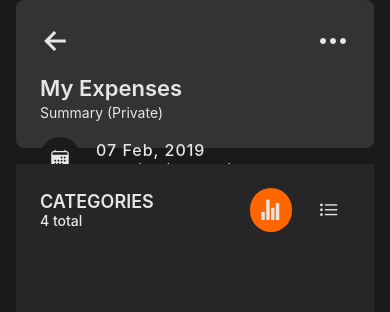
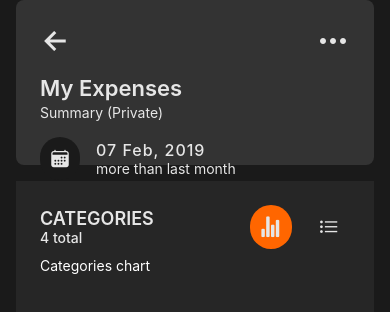
Before and after one commit to Lambertn33/my_expenses, a React Native app: screen / in a window 390 px wide. Shown: the top 312 px of the page. Built offline with nearby package versions, Linux system fonts and the light colour scheme.

Commit message:
categories switch mode

```diff
--- a/components/categories/Chart.js
+++ b/components/categories/Chart.js
@@ -0,0 +1,17 @@
+import { View, Text, StyleSheet } from "react-native";
+
+const CategoriesChart = () => {
+  return (
+    <View>
+      <Text style={styles.title}>Categories chart</Text>
+    </View>
+  );
+};
+
+const styles = StyleSheet.create({
+  title: {
+    color: "white",
+  },
+});
+
+export default CategoriesChart;
--- a/components/categories/List.js
+++ b/components/categories/List.js
@@ -0,0 +1,17 @@
+import { View, Text, StyleSheet } from "react-native";
+
+const CategoriesList = () => {
+  return (
+    <View>
+      <Text style={styles.title}>Categories List</Text>
+    </View>
+  );
+};
+
+const styles = StyleSheet.create({
+  title: {
+    color: "white",
+  },
+});
+
+export default CategoriesList;
--- a/screens/Categories.js
+++ b/screens/Categories.js
@@ -4,6 +4,8 @@
 import CategoriesHeader from "../components/categories/Header";
 import { Colors } from "../constants/colors";
 import { categoriesMode } from "../constants/categoriesMode";
+import CategoriesChart from "../components/categories/Chart";
+import CategoriesList from "../components/categories/List";
 
 const Categories = () => {
   const [mode, setMode] = useState(categoriesMode.CHART);
@@ -13,9 +15,18 @@
       mode === categoriesMode.CHART ? categoriesMode.LIST : categoriesMode.CHART
     );
 
+  const renderCategories = () => {
+    return mode === categoriesMode.CHART ? (
+      <CategoriesChart />
+    ) : (
+      <CategoriesList />
+    );
+  };
+
   return (
     <View style={styles.container}>
       <CategoriesHeader onSwitchModeHandler={switchModeHandler} mode={mode} />
+      <View style={styles.categories}>{renderCategories()}</View>
     </View>
   );
 };
@@ -26,6 +37,9 @@
     backgroundColor: Colors.mediumDark,
     padding: 24,
   },
+  categories: {
+    marginVertical: 8,
+  },
 });
 
 export default Categories;
```
